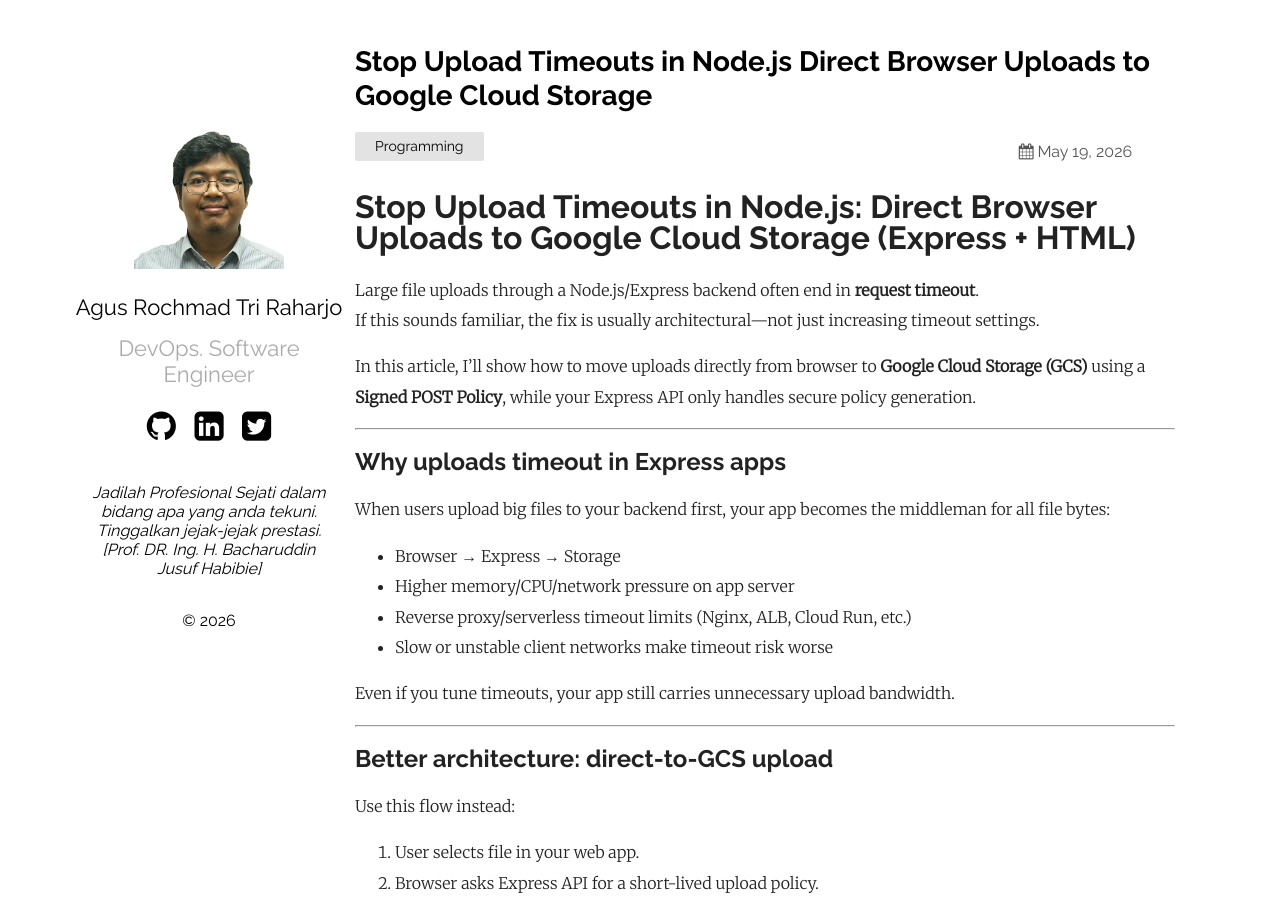
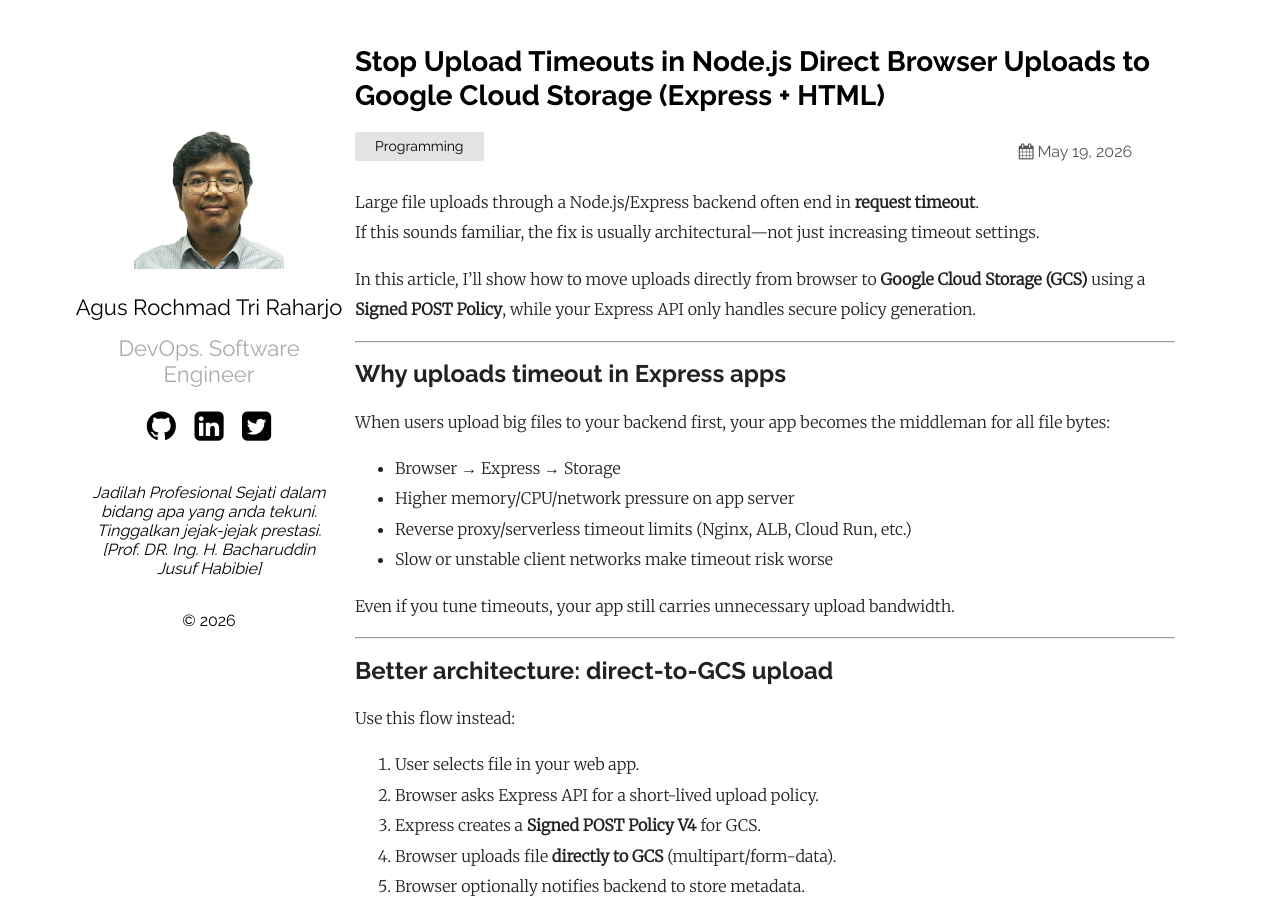
Before and after one commit to smallzero/smallzero.github.io, a Jekyll site: the page built from _posts/2026-05-19-stop-upload-timeouts-in-nodejs-direct-browser-upload-to-google-cloud-storage.md, in a window 1280 px wide and 900 px high. Built offline with Jekyll 4.4.1, drawn with Linux system fonts in a browser that asks for light colours.

Commit message:
updated no title in article container

```diff
--- a/_posts/2025-07-30-added-proxy-in-vscode.markdown
+++ b/_posts/2025-07-30-added-proxy-in-vscode.markdown
@@ -4,7 +4,7 @@ title: "How to Configure Proxy Settings in VS Code"
 categories: Programming
 excerpt: Sometimes you need to configure Visual Studio Code to use a specific proxy, especially to bypass your system's default proxy settings. This can be useful for development, testing, or accessing specific networks. Here is a sample configuration to set up a local proxy directly within VS Code.
 ---
-# How to Configure Proxy Settings in VS Code
+
 
 Sometimes you need to configure Visual Studio Code to use a specific proxy, especially to bypass your system's default proxy settings. This can be useful for development, testing, or accessing specific networks.
 
--- a/_posts/2026-01-22-understanding-solid-principles-and-clean-code.markdown
+++ b/_posts/2026-01-22-understanding-solid-principles-and-clean-code.markdown
@@ -4,7 +4,7 @@ title: "Understanding SOLID Principles and Clean Code"
 categories: Programming
 excerpt: SOLID principles and Clean Code practices help create maintainable, scalable Java software. SOLID guides class design (single responsibility, extensibility, loose coupling), while Clean Code focuses on readable names, small methods, clear errors, and consistent style, making change safer and faster.
 ---
-# Understanding SOLID Principles and Clean Code
+
 SOLID principles and Clean Code practices help create maintainable, scalable Java software. SOLID guides class design (single responsibility, extensibility, loose coupling), while Clean Code focuses on readable names, small methods, clear errors, and consistent style, making change safer and faster.
 
 ## 1. SOLID Principles
--- a/_posts/2026-05-19-stop-upload-timeouts-in-nodejs-direct-browser-upload-to-google-cloud-storage.md
+++ b/_posts/2026-05-19-stop-upload-timeouts-in-nodejs-direct-browser-upload-to-google-cloud-storage.md
@@ -1,11 +1,9 @@
 ---
 layout: post
-title: Stop Upload Timeouts in Node.js Direct Browser Uploads to Google Cloud Storage
+title: Stop Upload Timeouts in Node.js Direct Browser Uploads to Google Cloud Storage (Express + HTML)
 categories: Programming
 excerpt: Large file uploads through a Node.js Express backend often end in request timeout. If this sounds familiar, the fix is usually architectural—not just increasing timeout settings.
 ---
-
-# Stop Upload Timeouts in Node.js: Direct Browser Uploads to Google Cloud Storage (Express + HTML)
 
 Large file uploads through a Node.js/Express backend often end in **request timeout**.
 If this sounds familiar, the fix is usually architectural—not just increasing timeout settings.
```
Also changed, not shown: _posts/2026-05-07-building-an-ai-coding-assistant-with-calude-for-spring-boot-aws-eks-and-postgresql.md (+0 -1 lines).
